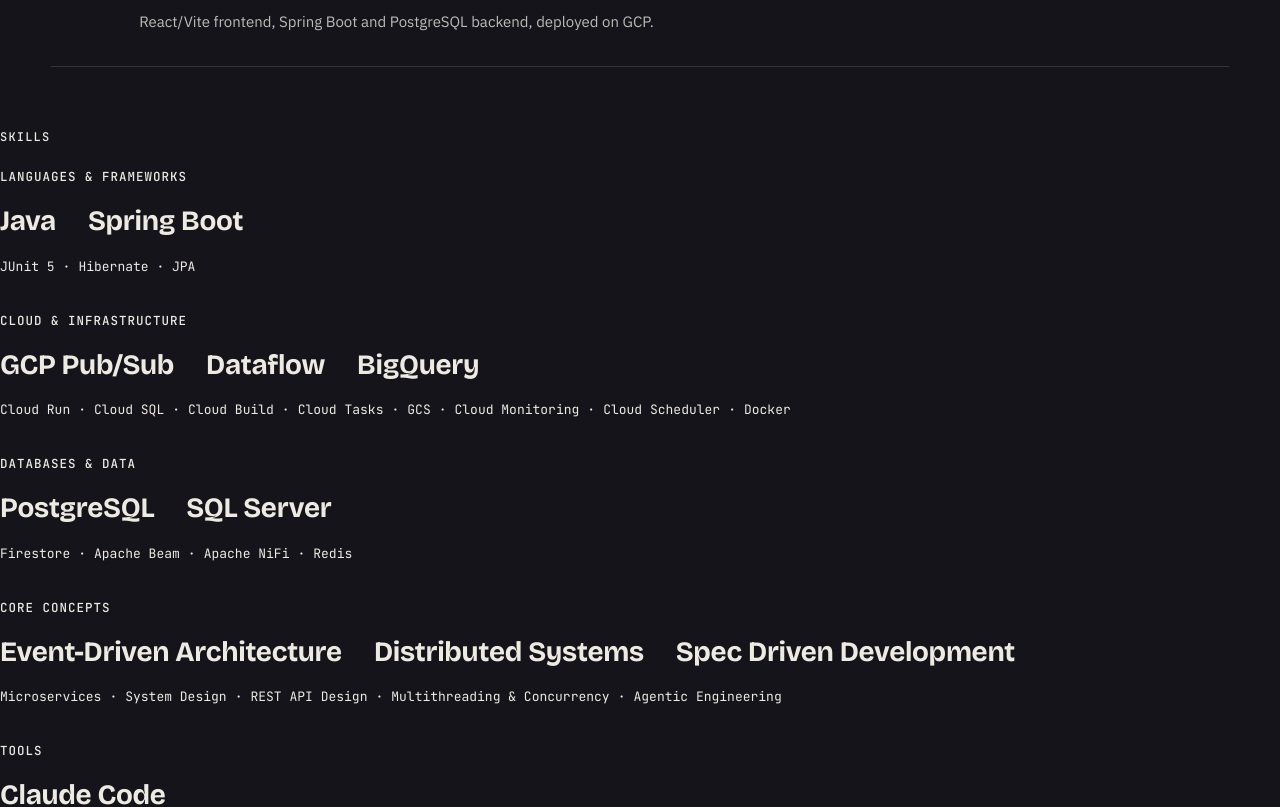
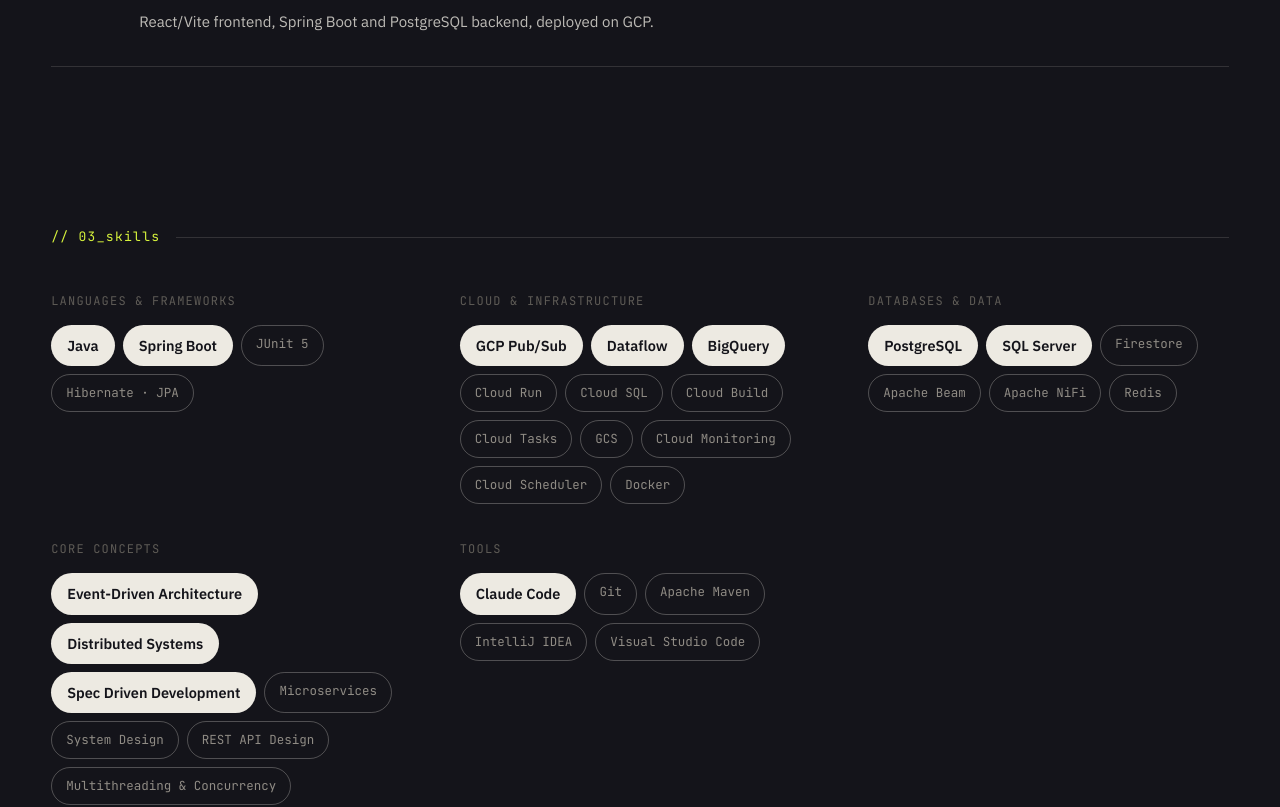
Before and after one commit to Shanerex/portfolio, a Next.js app: page / in a window 1280 px wide. Shown: the part 3822-4629 px from the top of the page. Built offline with nearby package versions, Linux system fonts and the light colour scheme.

Commit message:
feat: restyle skills chips and retire SectionLabel

```diff
--- a/components/SectionLabel.module.css
+++ /dev/null
@@ -1,10 +0,0 @@
-.label {
-  font-family: var(--font-mono);
-  font-size: var(--t-label);
-  font-weight: 500;
-  letter-spacing: var(--ls-label);
-  text-transform: uppercase;
-  color: var(--ball-ink);
-  line-height: 1;
-  margin: 0 0 var(--s-5);
-}
--- a/components/SectionLabel.tsx
+++ /dev/null
@@ -1,5 +0,0 @@
-import styles from './SectionLabel.module.css'
-
-export default function SectionLabel({ children }: { children: React.ReactNode }) {
-  return <h2 className={`singles ${styles.label}`}>{children}</h2>
-}
--- a/components/Skills.module.css
+++ b/components/Skills.module.css
@@ -1,61 +1,42 @@
-/* No rules between groups — the section is already inside one, and the lead
-   lines separate the groups on their own. */
-.groups { display: flex; flex-direction: column; gap: var(--s-6); }
-
-.groupLabel {
-  font-family: var(--font-mono);
-  font-weight: 500;
-  font-size: var(--t-meta);
-  letter-spacing: .08em;
-  text-transform: uppercase;
-  color: var(--meta);
-  margin: 0 0 var(--s-3);
+.section {
+  padding-block: clamp(56px, 8vw, 96px) clamp(40px, 6vw, 64px);
 }
 
-.lead, .rest { display: flex; flex-wrap: wrap; margin: 0; padding: 0; list-style: none; }
+/* Section marker uses the shared global .marker/.marker-label/.marker-rule
+   classes from app/globals.css (Task 1) — no local rule needed here. */
 
-/* The only place the display face is set at body scale. Sized to --t-h3 so a
-   lead skill ranks exactly with a job title, never above one. */
-.lead {
-  align-items: baseline;
-  column-gap: var(--s-4);
-  row-gap: var(--s-2);
-  font-family: var(--font-display);
-  font-variation-settings: 'wght' 700;
-  font-size: var(--t-h3);
-  line-height: var(--lh-h3);
-  letter-spacing: -.01em;
-  color: var(--ink);
+.grid {
+  display: grid;
+  grid-template-columns: repeat(auto-fit, minmax(260px, 1fr));
+  gap: 36px 48px;
 }
 
-/* Hairline — the page's one structural device, at word scale. Trails the item
-   so a wrap reads as a continuation instead of a stray leading rule. */
-.lead li:not(:last-child) {
-  border-right: 1px solid var(--rule-strong);
-  padding-right: var(--s-4);
+.category {
+  font-family: var(--font-mono);
+  font-size: 12px;
+  letter-spacing: .1em;
+  text-transform: uppercase;
+  color: var(--ink-mute);
+  margin-bottom: 14px;
 }
 
-.rest {
-  align-items: baseline;
-  column-gap: var(--s-2);
-  row-gap: 2px;
-  margin-top: var(--s-3);
-  font-family: var(--font-mono);
-  font-size: 13px;
-  line-height: 1.75;
-  color: var(--line-2);
+.chips { display: flex; flex-wrap: wrap; gap: 8px; }
+
+.chipLead {
+  font-family: var(--font-body);
+  font-size: 14.5px;
+  font-weight: 600;
+  padding: 9px 16px;
+  border-radius: var(--radius-pill);
+  background: var(--ink);
+  color: var(--bg);
 }
 
-/* Trails the item it follows, so a wrap never starts a line with a separator. */
-.rest li:not(:last-child)::after {
-  content: '·';
-  margin-left: var(--s-2);
-  color: var(--rule-strong);
+.chipQuiet {
+  font-family: var(--font-mono);
+  font-size: 12.5px;
+  padding: 8px 14px;
+  border-radius: var(--radius-pill);
+  border: 1px solid var(--line-strong);
+  color: var(--ink-dim);
 }
-
-/* Narrow columns wrap the lead line, which would leave a hairline dangling at
-   each line end. Stack instead — one lead skill per line, no separators needed. */
-@media (max-width: 767px) {
-  .lead { flex-direction: column; align-items: flex-start; row-gap: 3px; font-size: var(--t-h4); }
-  .lead li:not(:last-child) { border-right: none; padding-right: 0; }
-}
--- a/components/Skills.tsx
+++ b/components/Skills.tsx
@@ -1,37 +1,36 @@
 import { skills } from '@/content'
-import SectionLabel from './SectionLabel'
 import styles from './Skills.module.css'
 
 export default function Skills() {
   return (
-    <section id="skills" className="section court">
-      <SectionLabel>Skills</SectionLabel>
-      <div className={`singles ${styles.groups}`}>
+    <section id="skills" className={`${styles.section} wrap`}>
+      <div className="marker reveal">
+        <span className="marker-label">// 03_skills</span>
+        <span className="marker-rule" />
+      </div>
+      <div className={styles.grid}>
         {skills.map((group, i) => {
           const lead = group.items.slice(0, group.lead)
           const rest = group.items.slice(group.lead)
-
           return (
             <div
               key={group.category}
-              className={`${styles.group} reveal`}
-              style={{ transitionDelay: `${Math.min(i, 3) * 0.06}s` }}
+              className="reveal"
+              style={{ transitionDelay: `${i * 100}ms` }}
             >
-              <h3 className={styles.groupLabel}>{group.category}</h3>
-              {lead.length > 0 && (
-                <ul className={styles.lead}>
-                  {lead.map((skill) => (
-                    <li key={skill}>{skill}</li>
-                  ))}
-                </ul>
-              )}
-              {rest.length > 0 && (
-                <ul className={styles.rest}>
-                  {rest.map((skill) => (
-                    <li key={skill}>{skill}</li>
-                  ))}
-                </ul>
-              )}
+              <div className={styles.category}>{group.category}</div>
+              <div className={styles.chips}>
+                {lead.map((item) => (
+                  <span key={item} className={styles.chipLead} data-testid="skill-chip">
+                    {item}
+                  </span>
+                ))}
+                {rest.map((item) => (
+                  <span key={item} className={styles.chipQuiet} data-testid="skill-chip">
+                    {item}
+                  </span>
+                ))}
+              </div>
             </div>
           )
         })}
```
Also changed, not shown: 1 other file (tests, documents, lock files or other folders).
